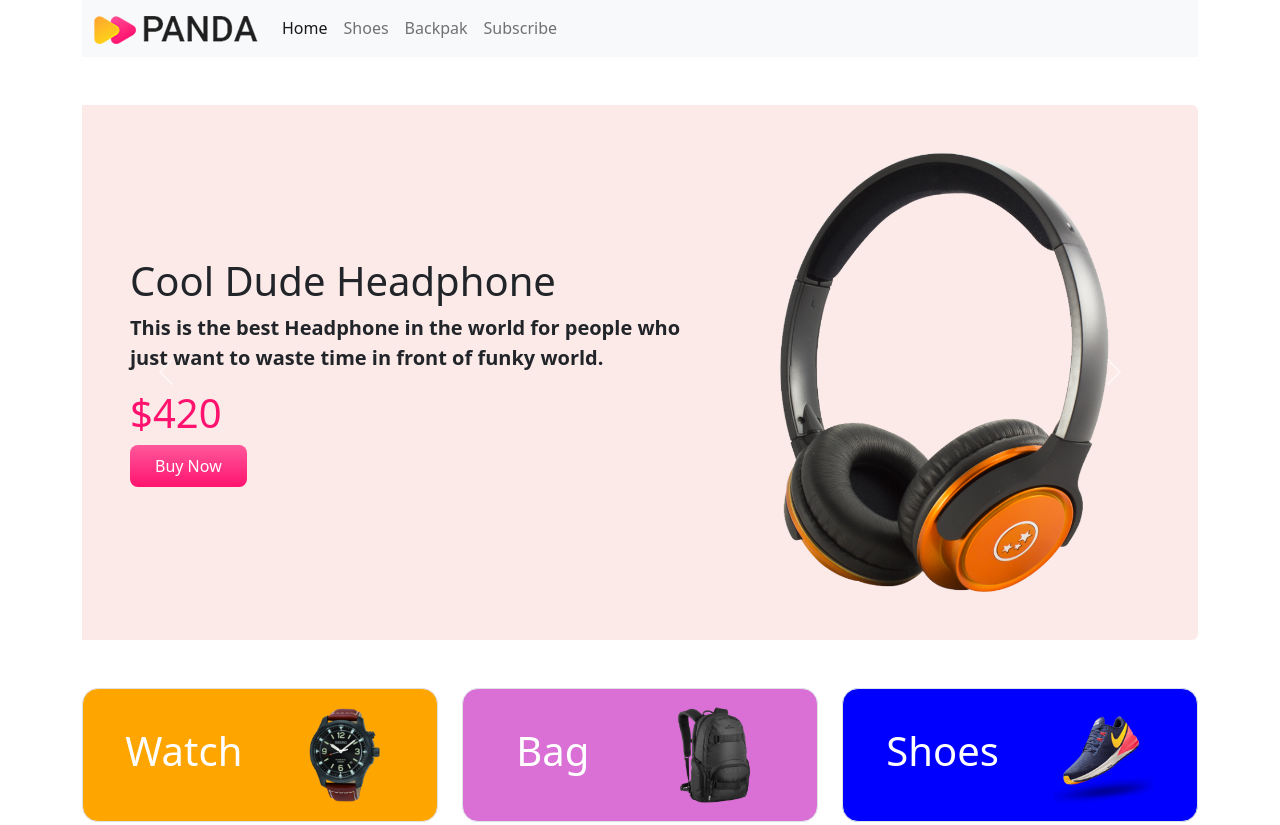
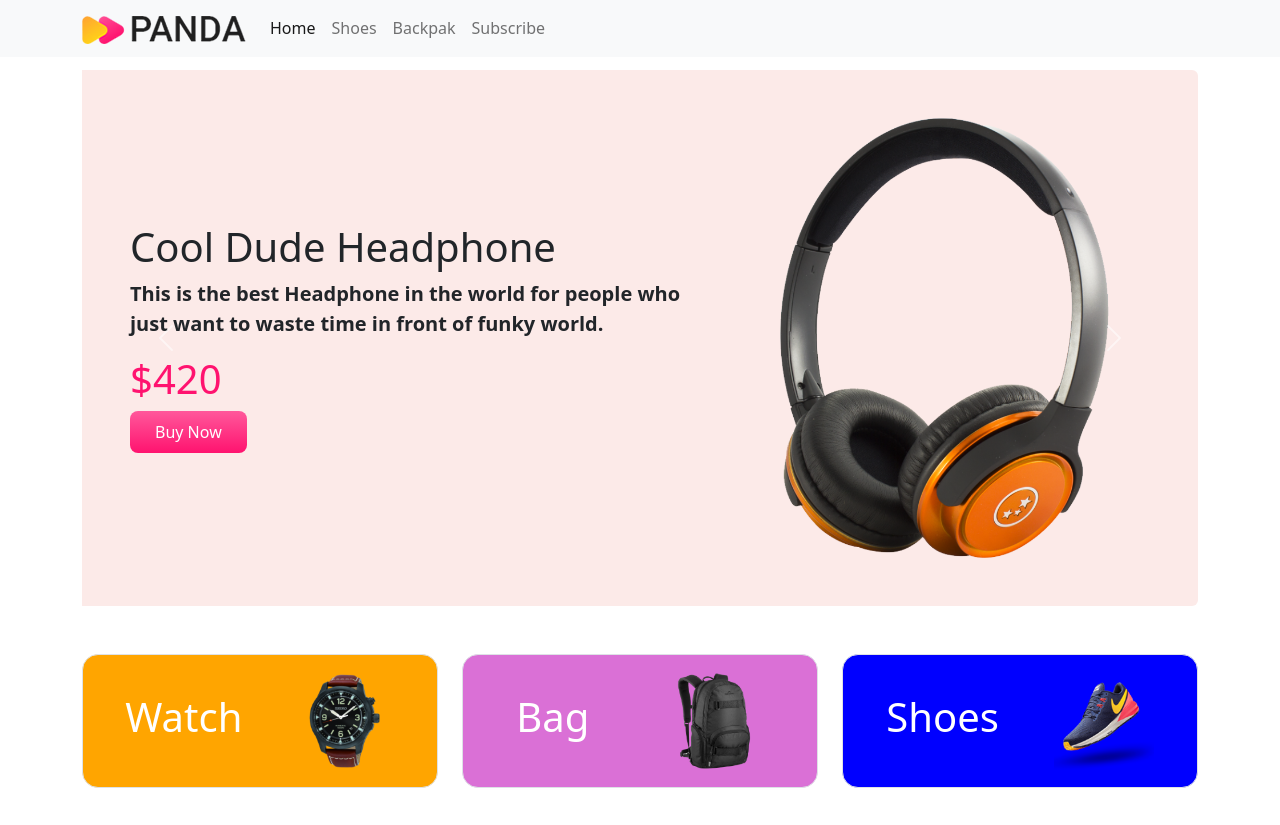
Before and after one commit to Saadi-Rahman/panda-commerce-bootstrap, a plain HTML site: page index.html in a window 1280 px wide. Shown: the top 825 px of the page. Drawn offline with nearby package versions, Linux system fonts and the light colour scheme.

Commit message:
added navbar placement on fixed-top

```diff
--- a/css/styles.css
+++ b/css/styles.css
@@ -26,6 +26,10 @@
     padding: 9px 25px;
 }
 
+.slider {
+    margin-top: 70px;
+}
+
 .catagories img {
     width: 100px;
 }
--- a/index.html
+++ b/index.html
@@ -12,8 +12,8 @@
   <body>
     <header class="container">
       <!-- navbar start  -->
-      <nav class="navbar navbar-expand-lg bg-light">
-        <div class="container-fluid">
+      <nav class="navbar navbar-expand-lg fixed-top bg-light">
+        <div class="container">
           <a class="navbar-brand" href="#">
             <img src="images/logo.png" alt="">
           </a>
@@ -41,7 +41,7 @@
       <!-- navbar end  -->
 
       <!-- slider start -->
-      <section class="mt-5">
+      <section class="slider">
         <div id="carouselExampleControls" class="carousel slide" data-bs-ride="carousel">
           <div class="carousel-inner">
             <div class="carousel-item active panda-banner-bg rounded p-5">
@@ -54,12 +54,12 @@
                     <div class="btn panda-btn-buy-now">Buy Now</div>
                   </div>
                 </div>
-
                 <div class="col-lg-5">
                   <img src="images/banner-images/tv.png" class="d-block w-100" alt="...">
                 </div>
               </div>
             </div>
+
             <div class="carousel-item active panda-banner-bg rounded p-5">
               <div class="row">
                 <div class="col-lg-7 d-flex align-items-center">
@@ -70,12 +70,12 @@
                     <div class="btn panda-btn-buy-now">Buy Now</div>
                   </div>
                 </div>
-
                 <div class="col-lg-5">
                   <img src="images/banner-images/xbox.png" class="d-block w-100" alt="...">
                 </div>
               </div>
             </div>
+
             <div class="carousel-item active panda-banner-bg rounded p-5">
               <div class="row">
                 <div class="col-lg-7 d-flex align-items-center">
@@ -86,7 +86,6 @@
                     <div class="btn panda-btn-buy-now">Buy Now</div>
                   </div>
                 </div>
-
                 <div class="col-lg-5">
                   <img src="images/banner-images/headphone.png" class="d-block w-100" alt="...">
                 </div>
```
